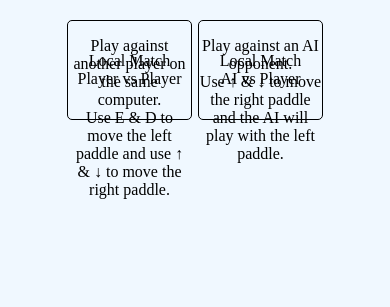
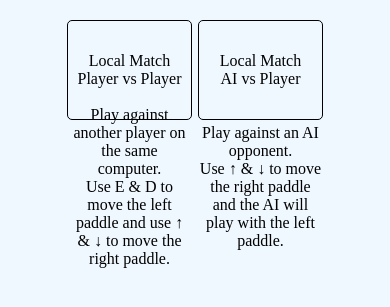
Before and after one commit to yfoucade/ft_transcendence, a Django app: page /select-opponent/ in a window 390 px wide. Shown: the part 60-367 px from the top of the page. Run offline with Django 4.2, Linux system fonts and the light colour scheme.

Commit message:
added desriptions under opponent selection buttons but questionnable CSS (non-relative/non-responsive gap under button)

```diff
--- a/app/src/transcendence/static/transcendence/style.css
+++ b/app/src/transcendence/static/transcendence/style.css
@@ -80,6 +80,16 @@ main {
     gap: 6px;
 }
 
+#opponent-selection .box {
+    display: flex;
+    flex-direction: column;
+    align-items: center;
+}
+
+#opponent-selection .description {
+    text-align: center;
+    margin-top: 250px;
+}
 
 .box {
     position: relative;
--- a/app/src/transcendence/templates/transcendence/pong/local_match/select_opponent.html
+++ b/app/src/transcendence/templates/transcendence/pong/local_match/select_opponent.html
@@ -5,17 +5,21 @@
 <main id="select-opponent" class="shown">
     <div id="opponent-selection">
         <div id="nav-local-pvp" class="box link" data-target-main-id="main-local-1v1">
+            <div class="box-content">
                 <a href="{% url 'local-match-pvp' %}" class="box-content">
                     {% trans 'Local Match' %}<br/>{% trans 'Player vs Player' %}
                 </a>
                 <p class="description">{% trans 'Play against another player on the same computer.' %}<br/>{% trans 'Use E & D to move the left paddle and use ↑ & ↓ to move the right paddle.' %}</p>
             </div>
+        </div>
         <div id="nav-local-pvai" class="box link" data-target-main-id="main-local-tournament-form">
+            <div class="box-content">
                 <a href="{% url 'local-match-pvai' %}" class="box-content">
                     {% trans 'Local Match' %}<br/>{% trans 'AI vs Player' %}
                 </a>
                 <p class="description">{% trans 'Play against an AI opponent.' %}<br/>{% trans 'Use ↑ & ↓ to move the right paddle and the AI will play with the left paddle.' %}</p>
             </div>
         </div>
+    </div>
 </main>
 {% endblock content %}
```
Lines whose indentation alone changed are shown as unchanged.
